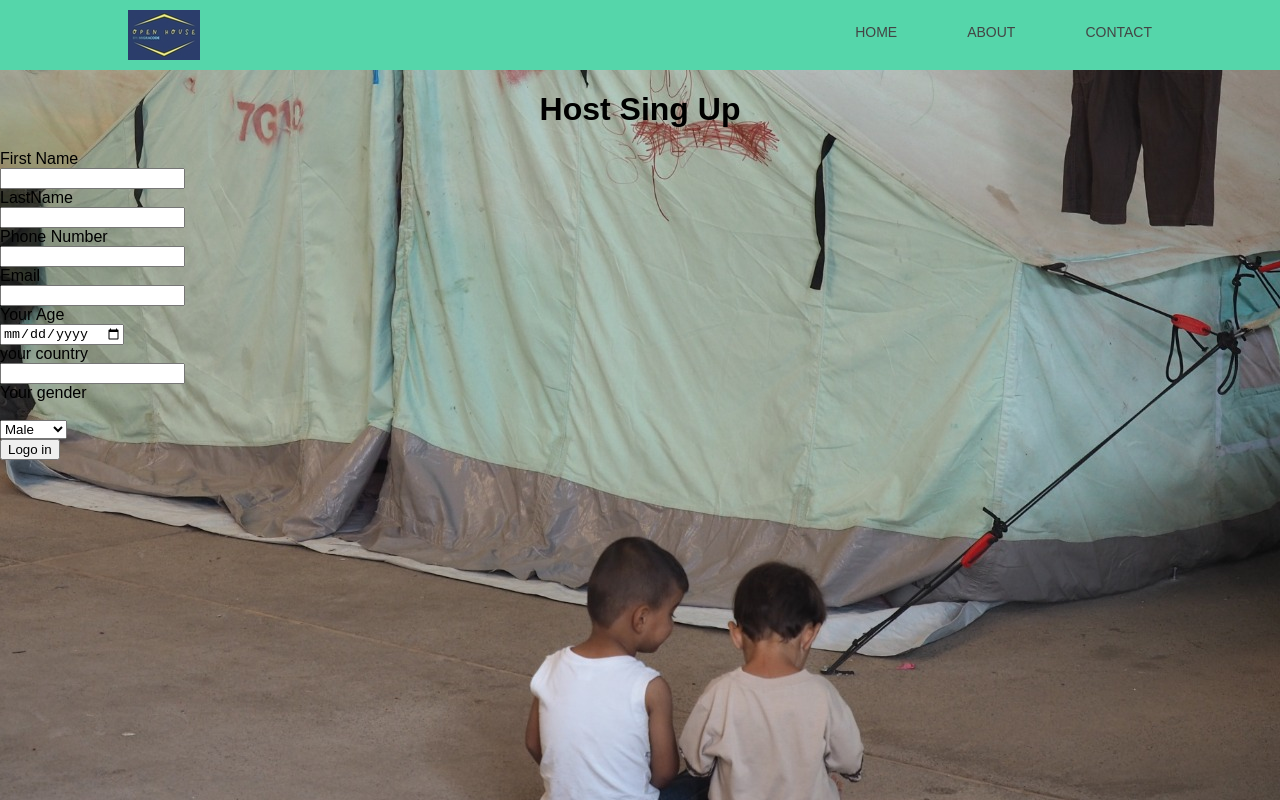
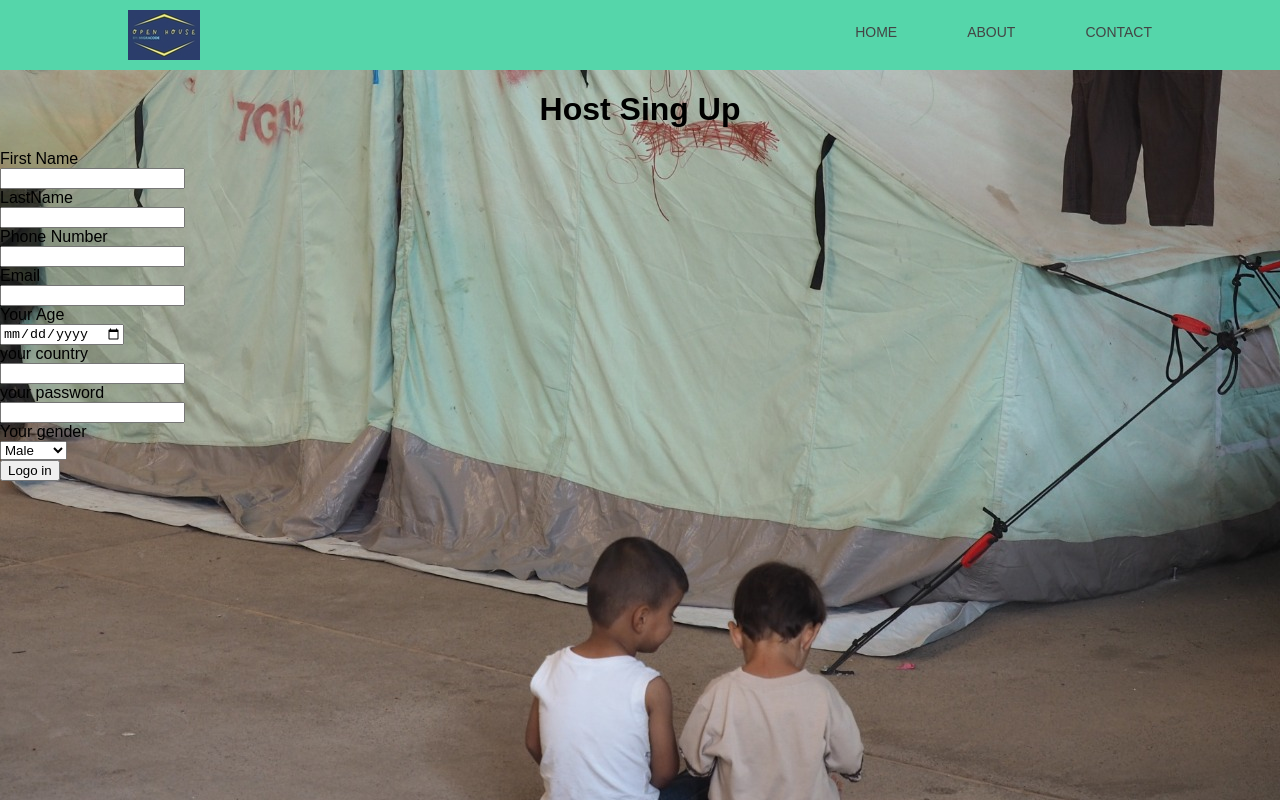
Before and after one commit to ABDO-ALT/open-houes, a React (Create React App) app: page /Host in a window 1280 px wide. Built offline with nearby package versions, Linux system fonts and the light colour scheme.

Commit message:
I create to the input required to not be empty

```diff
--- a/src/components/GuestAndHostForm.js
+++ b/src/components/GuestAndHostForm.js
@@ -4,15 +4,6 @@ import axios from "axios";
 
 class GuestAndHostForm extends React.Component {
   constructor(props) {
-    // Two ways:
-    // 1. props
-    // if I can print out here, something that says
-    // "guest" or "host", my job is almost done!
-    console.log("Props in GuestAndHostForm: ", props);
-
-    // Can we put into this variable,
-    // "guest" of "host" based on what the
-    // user clicked in the home page.
     const user_type = props.user_type;
 
     super(props);
@@ -25,6 +16,7 @@ class GuestAndHostForm extends React.Component {
       age: "",
       user_type: user_type,
       gender: "male",
+      password: "",
     };
     this.handleChange = this.handleChange.bind(this);
     this.userHandleChange = this.userHandleChange.bind(this);
@@ -66,6 +58,7 @@ class GuestAndHostForm extends React.Component {
       phone_number,
       age,
       gender,
+      password,
     } = this.state;
     return (
       <form onSubmit={this.submitHandle}>
@@ -73,6 +66,7 @@ class GuestAndHostForm extends React.Component {
         <br />
         <input
           type="text"
+          required="required"
           name="first_name"
           value={first_name}
           onChange={this.changeHandle}
@@ -82,6 +76,7 @@ class GuestAndHostForm extends React.Component {
         <br />
         <input
           type="text"
+          required="required"
           name="last_name"
           value={last_name}
           onChange={this.changeHandle}
@@ -91,6 +86,7 @@ class GuestAndHostForm extends React.Component {
         <br />
         <input
           type="phone"
+          required="required"
           name="phone_number"
           value={phone_number}
           onChange={this.changeHandle}
@@ -100,6 +96,7 @@ class GuestAndHostForm extends React.Component {
         <br />
         <input
           name="email"
+          required="required"
           type="email"
           value={email}
           onChange={this.changeHandle}
@@ -118,13 +115,24 @@ class GuestAndHostForm extends React.Component {
         <br />
         <input
           type="text"
+          required="required"
           name="city"
           value={city}
           onChange={this.changeHandle}
         ></input>
         <br />
+        <label> your password</label>
+        <br />
+        <input
+          type="password"
+          required="required"
+          name="password"
+          value={password}
+          onChange={this.changeHandle}
+        ></input>
+
+        <br />
         <label>Your gender</label>
-        <br />
         <br />
         <select value={gender} onChange={this.handleChange}>
           <option name="male" value="male">
```
